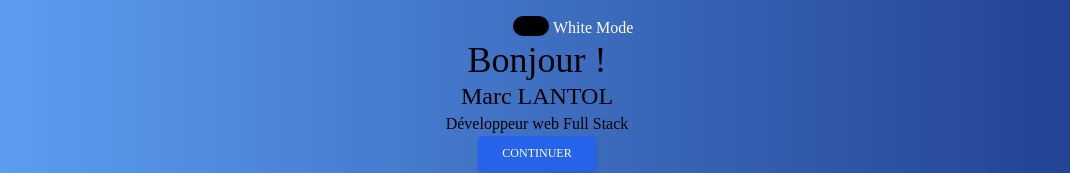
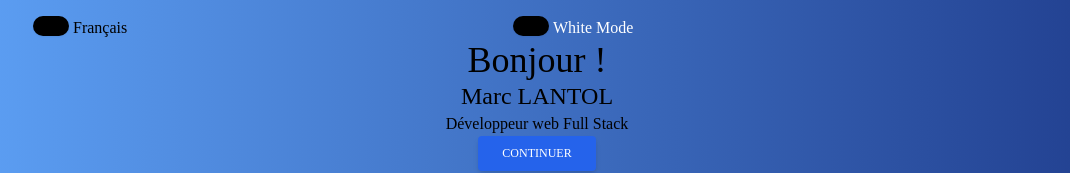
Before and after one commit to moumax/marc-lantol, a React (Create React App) app: page / in a window 1280 px wide. Shown: the top 173 px of the page, without its empty margins (103-1173 px from the left). Built offline with nearby package versions, Linux system fonts and the light colour scheme.

Commit message:
Create button to switch language and lang context

```diff
--- a/src/App.js
+++ b/src/App.js
@@ -6,9 +6,11 @@ import { About } from "./pages/About/About";
 import { Contact } from "./pages/Contact/Contact";
 import { Projects } from "./pages/Projects/Projects";
 import { DarkContext } from "./context/DarkContext";
+import { LangContext } from "./context/LangContext";
 
 function App() {
   const [dark, setDark] = useState(false);
+  const [french, setFrench] = useState(true);
 
   const switcher = () => {
     if (dark) {
@@ -19,10 +21,20 @@ function App() {
       setDark(true);
     }
   };
+  const langSwitcher = () => {
+    if (french) {
+      console.warn(french);
+      setFrench(false);
+    } else {
+      console.warn(french);
+      setFrench(true);
+    }
+  };
 
   return (
     <>
       <DarkContext.Provider value={[dark, setDark]}>
+        <LangContext.Provider value={[french, setFrench]}>
           <div className="flex absolute left-1/2 m-4">
             <div className="form-check form-switch">
               <input
@@ -49,6 +61,32 @@ function App() {
               )}
             </div>
           </div>
+          <div className="flex absolute left-40 m-4">
+            <div className="form-check form-switch">
+              <input
+                className="form-check-input appearance-none w-9 -ml-10 rounded-full float-left h-5 align-top bg-black bg-no-repeat bg-contain checked:bg-gray-300 focus:outline-none cursor-pointer shadow-sm"
+                type="checkbox"
+                role="switch"
+                id="flexSwitchCheck"
+                onClick={langSwitcher}
+              ></input>
+              {french ? (
+                <label
+                  className="form-check-label inline-block text-black"
+                  htmlFor="flexSwitchCheck"
+                >
+                  Français
+                </label>
+              ) : (
+                <label
+                  className="form-check-label inline-block text-black"
+                  htmlFor="flexSwitchCheck"
+                >
+                  English
+                </label>
+              )}
+            </div>
+          </div>
           {dark === false ? (
             <div className="min-h-screen bg-gradient-to-r from-blue-400 to-blue-900 p-10">
               <Routes>
@@ -68,6 +106,7 @@ function App() {
               </Routes>
             </div>
           )}
+        </LangContext.Provider>
       </DarkContext.Provider>
     </>
   );
--- /dev/null
+++ b/src/context/LangContext.js
@@ -0,0 +1,3 @@
+import { createContext } from "react";
+
+export const LangContext = createContext();
--- a/src/pages/Home/Home.jsx
+++ b/src/pages/Home/Home.jsx
@@ -1,17 +1,33 @@
 import { useNavigate } from "react-router-dom";
+import { useContext } from "react";
 import Button from "../../components/Button";
+import { LangContext } from "../../context/LangContext";
 
 export function Home() {
   const navigate = useNavigate();
+  const [french, setFrench] = useContext(LangContext);
 
   return (
     <div className="text-center ">
+      {french ? (
+        <>
           <h1 className="text-4xl">Bonjour !</h1>
           <p className="text-2xl">Marc LANTOL</p>
           <p>Développeur web Full Stack</p>
           <Button type={"button"} onClick={() => navigate("/about")}>
             Continuer
           </Button>
+        </>
+      ) : (
+        <>
+          <h1 className="text-4xl">Hello !</h1>
+          <p className="text-2xl">Marc LANTOL</p>
+          <p>Full Stack web developer</p>
+          <Button type={"button"} onClick={() => navigate("/about")}>
+            Continue
+          </Button>
+        </>
+      )}
     </div>
   );
 }
```
Lines whose indentation alone changed are shown as unchanged.
